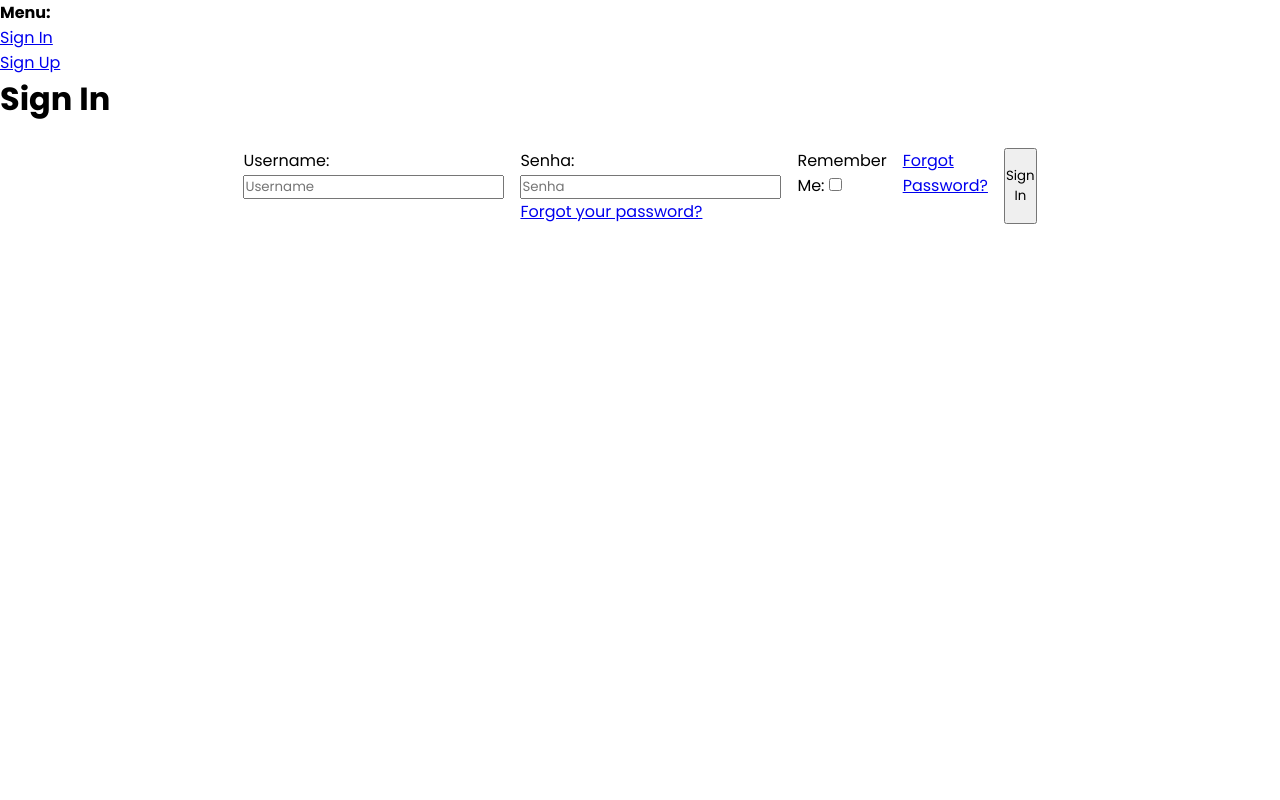
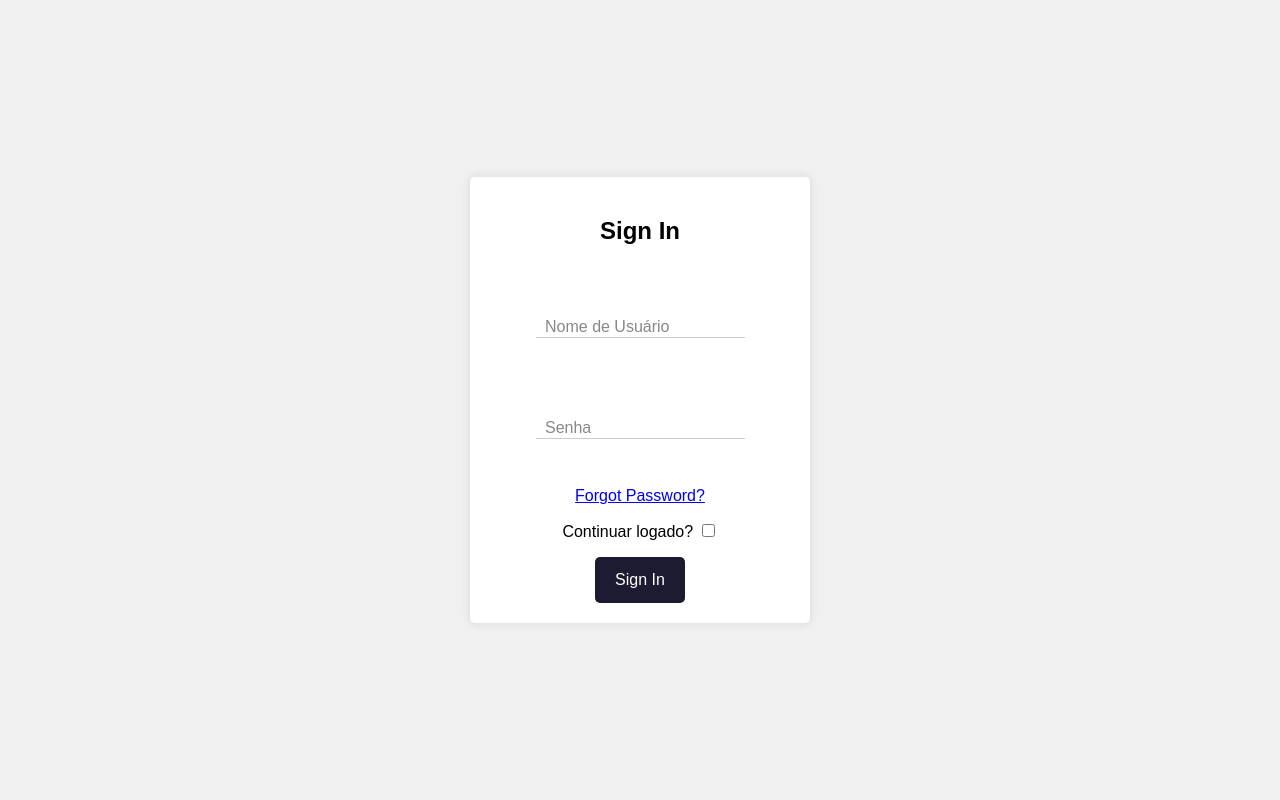
Before and after one commit to lfilipeAndrade/Django-app, a Django app: page /accounts/login/ in a window 1280 px wide. Run offline with Django 4.2, Linux system fonts and the light colour scheme.

Commit message:
login-form

```diff
--- a/templates/account/base.html
+++ b/templates/account/base.html
@@ -28,18 +28,6 @@
     </div>
     {% endif %}
 
-    <div>
-      <strong>{% trans "Menu:" %}</strong>
-      <ul>
-        {% if user.is_authenticated %}
-        <li><a href="{% url 'account_email' %}">{% trans "Change Email" %}</a></li>
-        <li><a href="{% url 'account_logout' %}">{% trans "Sign Out" %}</a></li>
-        {% else %}
-        <li><a href="{% url 'account_login' %}">{% trans "Sign In" %}</a></li>
-        <li><a href="{% url 'account_signup' %}">{% trans "Sign Up" %}</a></li>
-        {% endif %}
-      </ul>
-    </div>
     {% block content %}
     {% endblock content %}
     {% endblock body %}
--- a/templates/account/login.html
+++ b/templates/account/login.html
@@ -5,16 +5,35 @@
 
 {% block content %}
 
-<h1>{% trans "Sign In" %}</h1>
+
+<div class="login-container">
+
+  <h2>{% trans "Sign In" %}</h2>
 
   <form class="login" method="POST" action="{% url 'account_login' %}">
     {% csrf_token %}
-  {{ form.as_p }}
+
+    <div class="input-container">
+      <input type="text" name="login" autocomplete="username" maxlength="150" id="id_login" required>
+      <label for="username">Nome de Usuário</label>
+    </div>
+
+    <div class="input-container">
+      <input type="password" name="password" autocomplete="current-password" required="" id="id_password">
+      <label for="password">Senha</label>
+    </div>
+
     {% if redirect_field_value %}
     <input type="hidden" name="{{ redirect_field_name }}" value="{{ redirect_field_value }}" />
     {% endif %}
+    <p>
       <a class="button secondaryAction" href="{% url 'account_reset_password' %}">{% trans "Forgot Password?" %}</a>
+    </p>
+    <p>
+      <a class="button secondaryAction">Continuar logado? <input class="checkbox" type="checkbox" name="remember" id="id_remember"> </a>
+   </p>
     <button class="primaryAction" type="submit">{% trans "Sign In" %}</button>
   </form>
 
+</div>
 {% endblock content %}
--- a/templates/static/account/css/login.css
+++ b/templates/static/account/css/login.css
@@ -1,65 +1,79 @@
-@import url('https://fonts.googleapis.com/css2?family=Poppins:wght@300;400;500;600;700&display=swap');
-*{
-  margin: 0;
-  padding: 0;
-  box-sizing: border-box;
-  font-family: 'Poppins', sans-serif;
+body {
+    display: flex;
+    justify-content: center;
+    align-items: center;
+    height: 100vh;
+    margin: 0;
+    font-family: Arial, sans-serif;
+    background-color: #f0f0f0;
 }
 
-form{
-    display: flex;
-    flex-direction: column;
-    max-width: 500px;
-    justify-content: center;
-    margin: 25px auto;
+.login-container {
+    width: 30%;
+    min-width: 200px;
+    max-width: 300px;
+    background-color: #fff;
+    padding: 20px;
+    border-radius: 5px;
+    box-shadow: 0 0 10px rgba(0, 0, 0, 0.1);
+    text-align: center;
 }
 
-.names,
-.login{
-    display: flex;
-    flex-direction: row;
-    gap: 16px;
+h2 {
+    margin-bottom: 40px;
 }
 
-.single-input{
+.input-container {
     position: relative;
-    width:100%;
-    height: 64px;
+    margin-bottom: 3em;
 }
 
-.single-input label{
-    position: absolute;
+input:not(.checkbox) {
+    height: 50px;
+    padding: 1px;
     font-size: 16px;
-    left: 0;
-    bottom: 30px;
-    color: rgb(150,150,150);
-    cursor: text;
-    transition: 0.3s ease-in-out;
+    border: none;
+    border-bottom: 1px solid #ccc;
+    outline: none;
+    transition: border-color 0.9s ease;
 }
 
-.single-input .input{
-    width: 100%;
-    padding: 5px;
-    font-size: 16px;
-    color: rgb(150,150,150);
-    border: 0;
-    border-bottom: 2px solid rgb(200,200,200);
-    outline: none;
+input:focus {
+    border-color: #888;
 }
 
-.login .single-input:first-child {
-    width: 2000px;
+label:not(.checkbox) {
+    position: absolute;
+    left: 40px;
+    top: 18px;
+    margin: 5%;
+    pointer-events: none;
+    transition: 0.2s;
+    font-size: 16px;
+    color: #888;
+    transform-origin: 0% 0%;
+    transform: translate(0, 0) scale(1);
 }
 
-.single-input .input:focus,
-.single-input .input:valid{
-    border-bottom: 2px solid cornflowerblue;
-    color: #000;
+input:focus + label,
+input:valid + label {
+    top: -12px;
+    font-size: 14px;
+    color: #1d1b31;
+    transform: translate(0, -25%) scale(0.8);
 }
 
-.single-input .input:focus ~ label,
-.single-input .input:valid ~ label{
-    transform: translateY(-26px);
-    font-size: 12px;
-    color: cornflowerblue;
+button {
+    background-color: #1d1b31;
+    color: white;
+    padding: 14px 20px;
+    border: none;
+    border-radius: 5px;
+    font-size: 16px;
+    cursor: pointer;
+    transition: background-color 0.3s;
 }
+
+button:hover {
+    background-color: #2a155e;
+}
```
Lines whose indentation alone changed are shown as unchanged.
